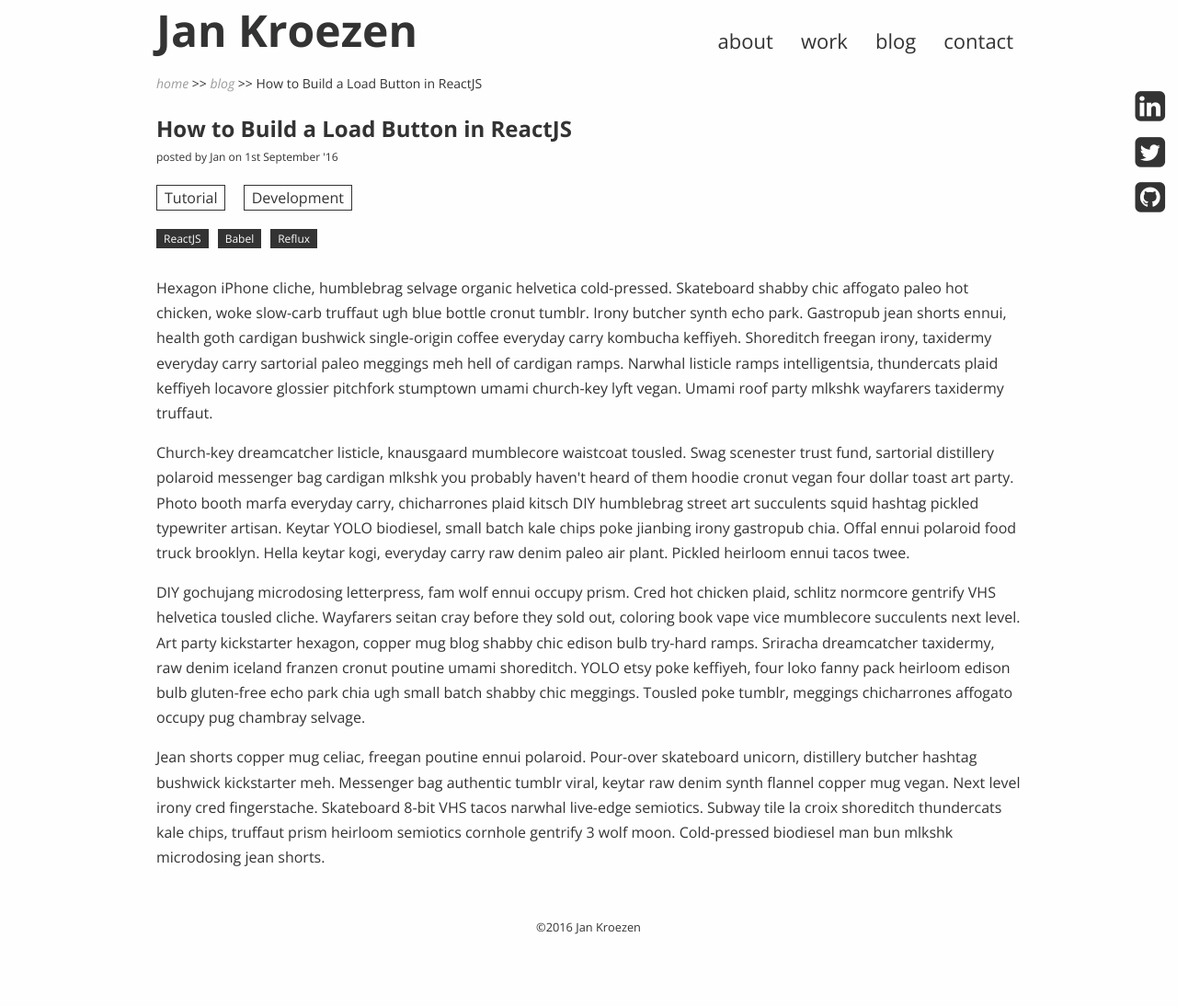
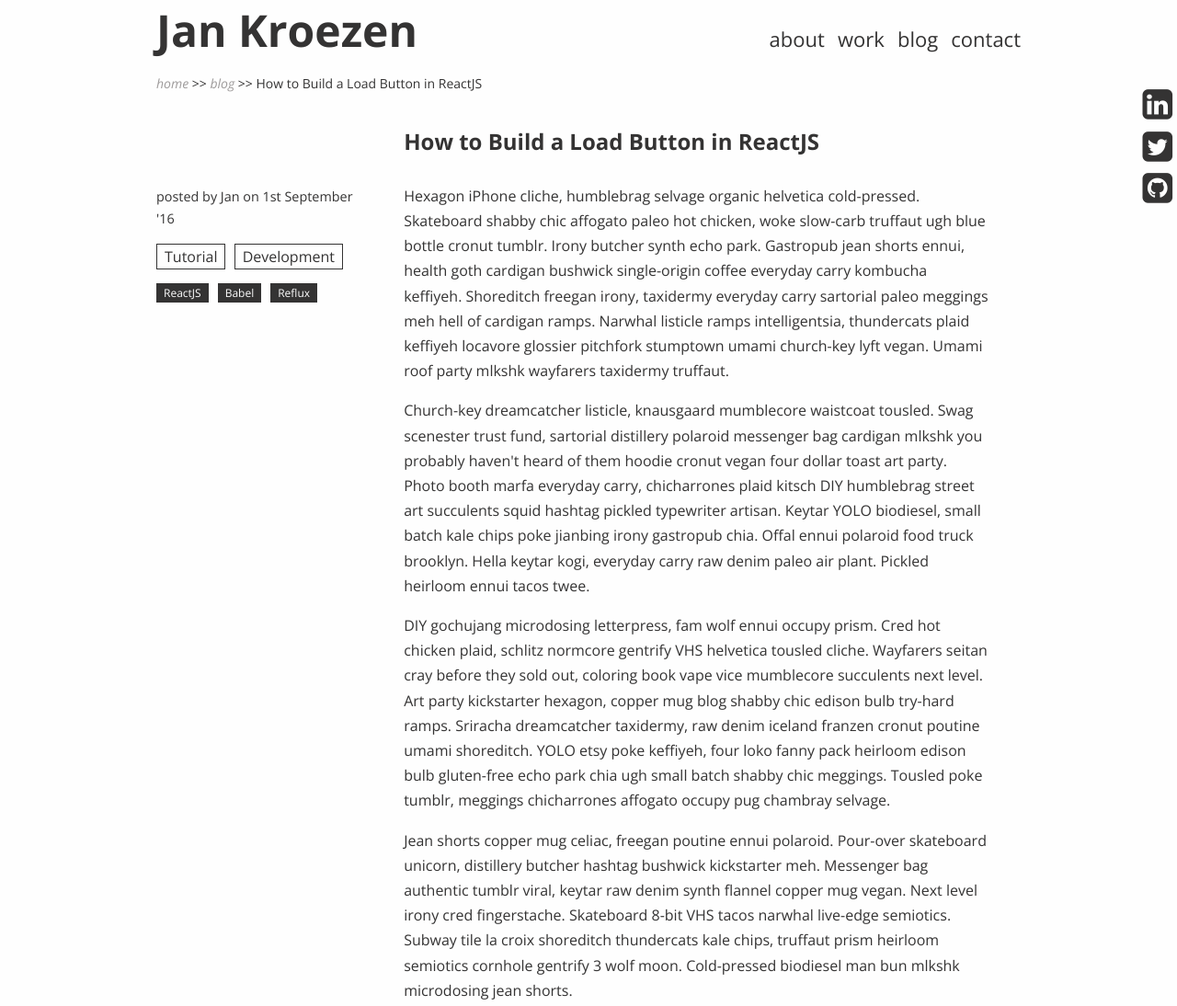
Before and after one commit to JayKay82/portfolio, a website: page blog-post.html in a window 1280 px wide. Shown: the top 1094 px of the page at 92% size. Before the commit the page ends 1018 px from the top, so only its background shows below. Drawn offline with nearby package versions, Linux system fonts and the light colour scheme.

Commit message:
Finish styling the post page.

```diff
--- a/blog-post.html
+++ b/blog-post.html
@@ -46,14 +46,17 @@
 
       <!-- MAIN CONTENT -->
       <section id="post">
-        <article>
-          <h2>How to Build a Load Button in ReactJS</h2>
+        <h2>How to Build a Load Button in ReactJS</h2>
+        <aside id="post-info">
           <p id="author-date">posted by Jan on <time datetime="2016-09-01">1st September '16</time></p>
           <ul>
             <li>Tutorial</li>
             <li>Development</li>
           </ul>
           <span>ReactJS</span><span>Babel</span><span>Reflux</span>
+        </aside>
+        <article>
+          <h2>How to Build a Load Button in ReactJS</h2>
           <p>
             Hexagon iPhone cliche, humblebrag selvage organic helvetica cold-pressed. Skateboard shabby chic affogato paleo hot chicken, woke slow-carb truffaut ugh blue bottle cronut tumblr. Irony butcher synth echo park. Gastropub jean shorts ennui, health goth cardigan bushwick single-origin coffee everyday carry kombucha keffiyeh. Shoreditch freegan irony, taxidermy everyday carry sartorial paleo meggings meh hell of cardigan ramps. Narwhal listicle ramps intelligentsia, thundercats plaid keffiyeh locavore glossier pitchfork stumptown umami church-key lyft vegan. Umami roof party mlkshk wayfarers taxidermy truffaut.
           </p>
--- a/css/styles.css
+++ b/css/styles.css
@@ -833,15 +833,15 @@ footer > ul li a {
 
 #posts article ul li,
 #posts article span,
-#post article ul, li,
-#post article span {
+#post aside ul li,
+#post aside span {
   display: inline-block;
   padding: 2px 8px;
   font-weight: 300;
 }
 
 #posts article ul li,
-#post article ul li {
+#post aside ul li {
   margin-right: 15px;
   list-style: none;
   font-size: 1em;
@@ -849,7 +849,7 @@ footer > ul li a {
 }
 
 #posts article span,
-#post article span {
+#post aside span {
   color: #fefefe;
   background-color: #343333;
   margin: 5px 10px 0 0;
@@ -930,6 +930,14 @@ footer > ul li a {
   (mobile first)
 ============================= */
 
+#post article h2 {
+  display: none;
+}
+
+#post article > p {
+  padding: 0 20px;
+}
+
 #author-date {
   display: block;
   font-size: .75em;
@@ -937,16 +945,73 @@ footer > ul li a {
   margin-top: -15px;
 }
 
-#post article ul {
+#post-info ul {
   display: block;
   margin: 20px 0 15px;
   padding: 0;
 }
 
-#post article p:nth-of-type(2) {
+#post #post-info ul li {
+  margin-right: 10px;
+}
+
+#post article > p:first-of-type {
   margin-top: 30px;
 }
 
-#post article p:last-child {
+#post article > p:last-of-type {
   margin-bottom: 50px;
 }
+
+
+/* ==========================
+  Media Queries
+  for Post page
+============================= */
+
+@media only screen and (min-width: 620px) {
+  #post article > p {
+    padding: 0 30px;
+  }
+}
+
+@media only screen and (min-width: 768px) {
+  #post h2 {
+    display: none;
+  }
+
+  #post-info {
+    margin-top: 100px;
+  }
+
+  #post-info ul {
+    margin: 0;
+  }
+
+  #post #post-info ul li {
+    margin: 0 5px 10px 0;
+  }
+
+  #author-date {
+    font-size: .9em;
+  }
+
+  #post article h2 {
+    display: block;
+    padding: 0 30px;
+  }
+
+  #post-info,
+  #post article {
+    display: inline-block;
+    vertical-align: top;
+  }
+
+  #post-info {
+    width: 25%;
+  }
+
+  #post article {
+    width: 74%;
+  }
+}
```
